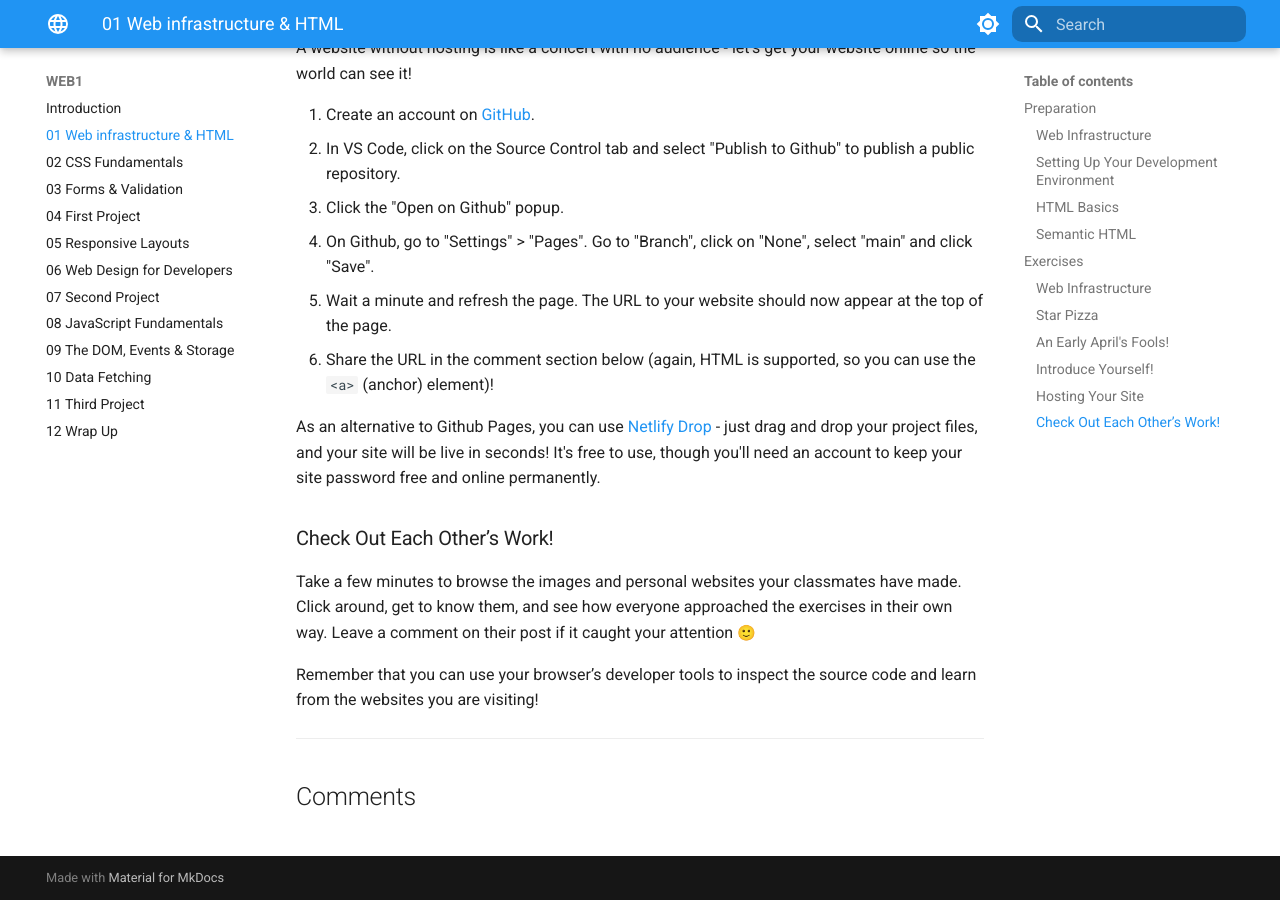
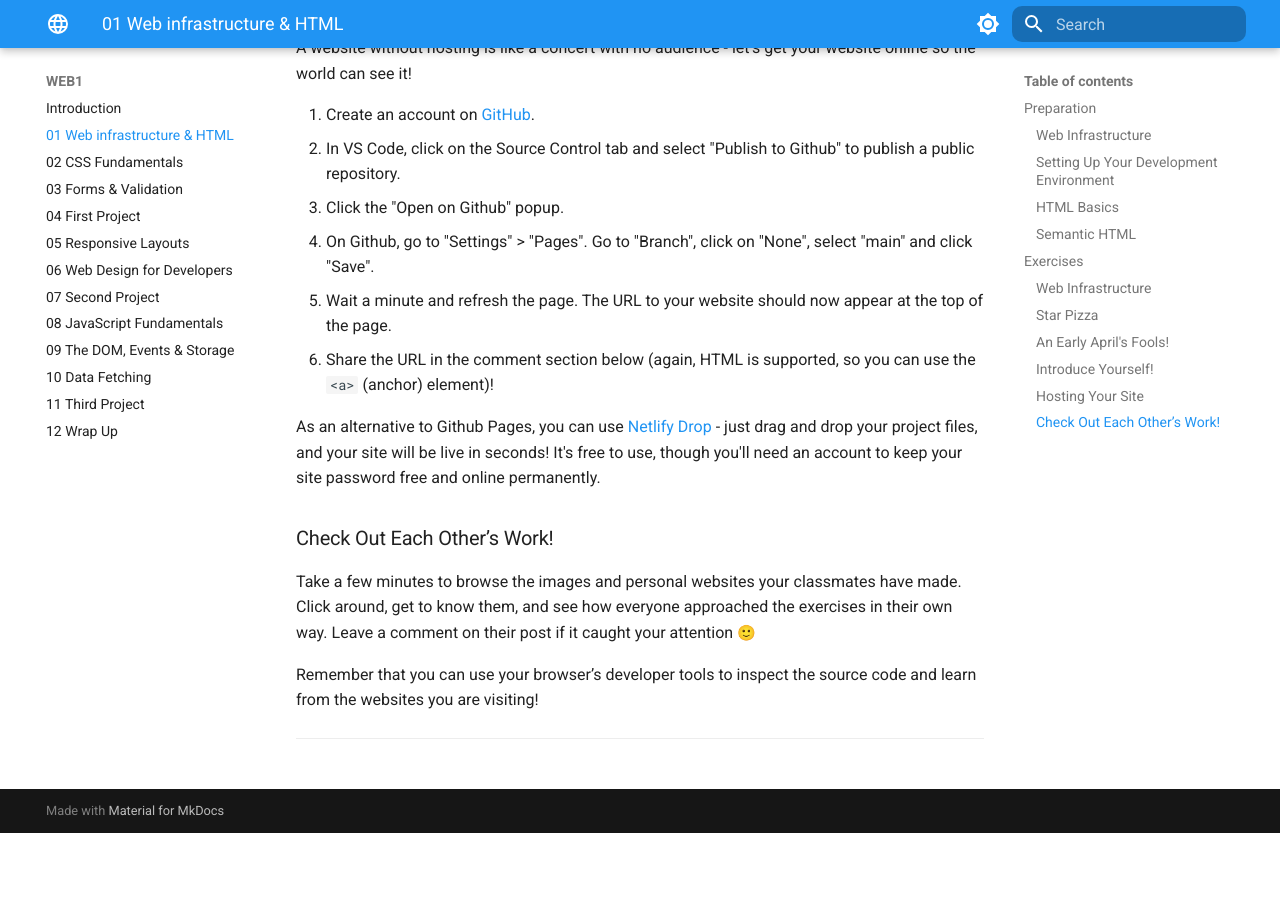
Before and after one commit to KasperKnop/WEB1, an MkDocs documentation site: the page built from docs/01-web-infrastructure-and-html.md, in a window 1280 px wide and 900 px high, scrolled down 3357 px. Built offline with MkDocs 1.6.1 and Material for MkDocs 9.7.7, drawn with Linux system fonts in a browser that asks for light colours; emoji names are drawn with the system emoji font; comment, search, counter and statistics services are not loaded; after the commit the page ends 4190 px from its top, so only the background shows below that.

Commit message:
better comment section

```diff
--- a/docs/01-web-infrastructure-and-html.md
+++ b/docs/01-web-infrastructure-and-html.md
@@ -98,7 +98,7 @@
 1. Visit a real website — a news site, Wikipedia article, product page, etc. (Choose something with a lot of text and structure you can play with.)
 2. Open your browser’s developer tools (Right-click > Inspect or press F12)
 3. Modify the text, headlines, or images directly in the browser to create a fake but convincing piece of news.
-4. Take a screenshot, [upload it to imgur](https://imgur.com/upload), and share it in the comment section below. The comments accepts some HTML, so you can use an `<img>` element to share it (don't forget to add the image extension to the URL!). You can use the preview tab to make sure that the image is working before posting it.
+4. Take a screenshot, [upload it to imgur](https://imgur.com/upload){:target="\_blank"}, and share it in the comment section below. The comments accepts some HTML, so you can use an `<img>` element to share it (don't forget to add the image extension to the URL!). You can use the preview tab to make sure that the image is working before posting it.
 
 ### Introduce Yourself!
 
--- a/overrides/partials/comments.html
+++ b/overrides/partials/comments.html
@@ -1,10 +1,10 @@
 {% if page.meta.comments %}
-<h2 id="__comments">{{ lang.t("meta.comments") }}</h2>
+
 <!-- Insert generated snippet here -->
 <div style="border: 1px solid transparent">
     <script src="https://giscus.app/client.js" data-repo="KasperKnop/WEB1" data-repo-id="R_kgDOOPO0Cg"
         data-category="General" data-category-id="DIC_kwDOOPO0Cs4CqIrl" data-mapping="title" data-strict="1"
-        data-reactions-enabled="0" data-emit-metadata="0" data-input-position="top" data-theme="light" data-lang="en"
+        data-reactions-enabled="0" data-emit-metadata="0" data-input-position="bottom" data-theme="light" data-lang="en"
         data-loading="lazy" crossorigin="anonymous" async>
         </script>
 </div>
```
